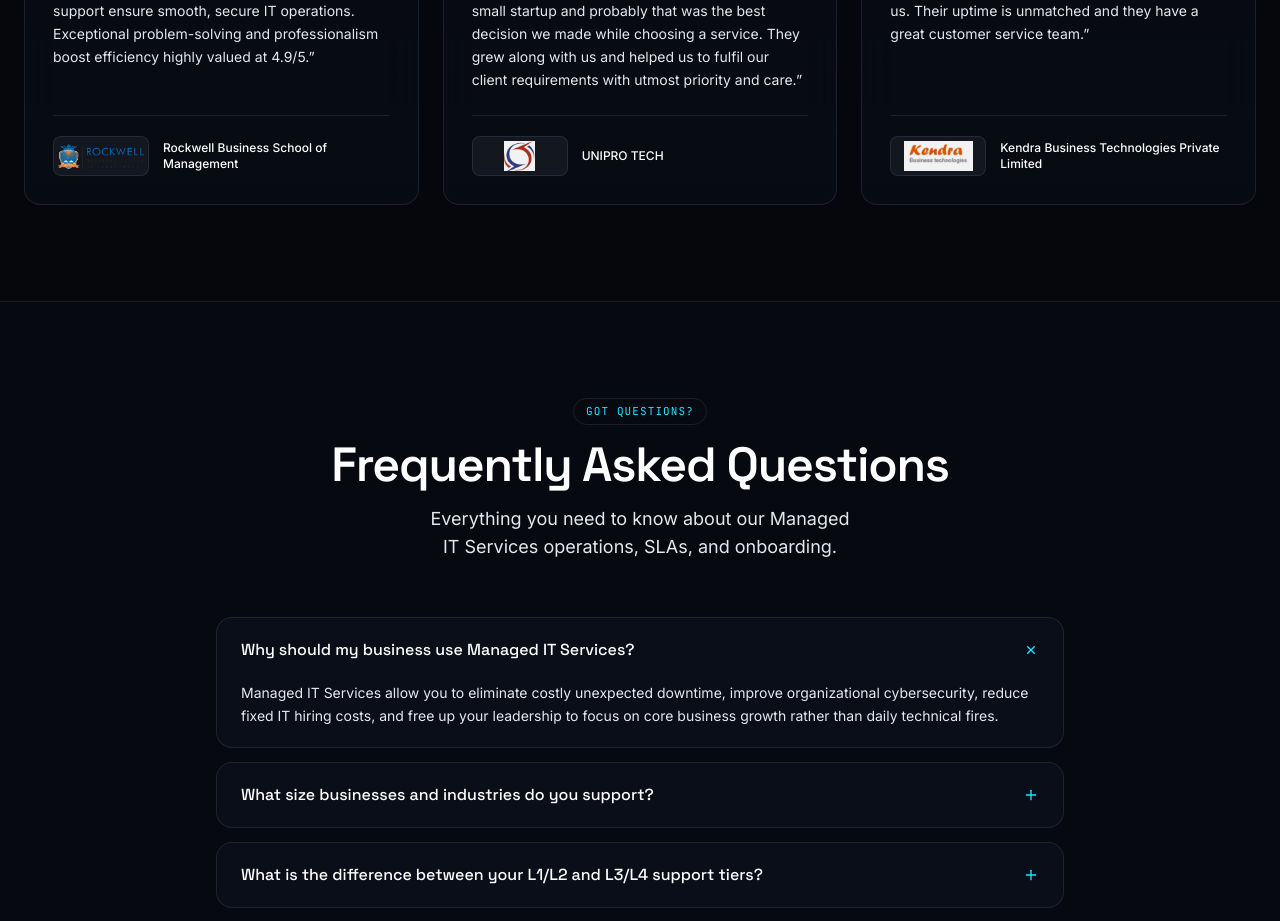
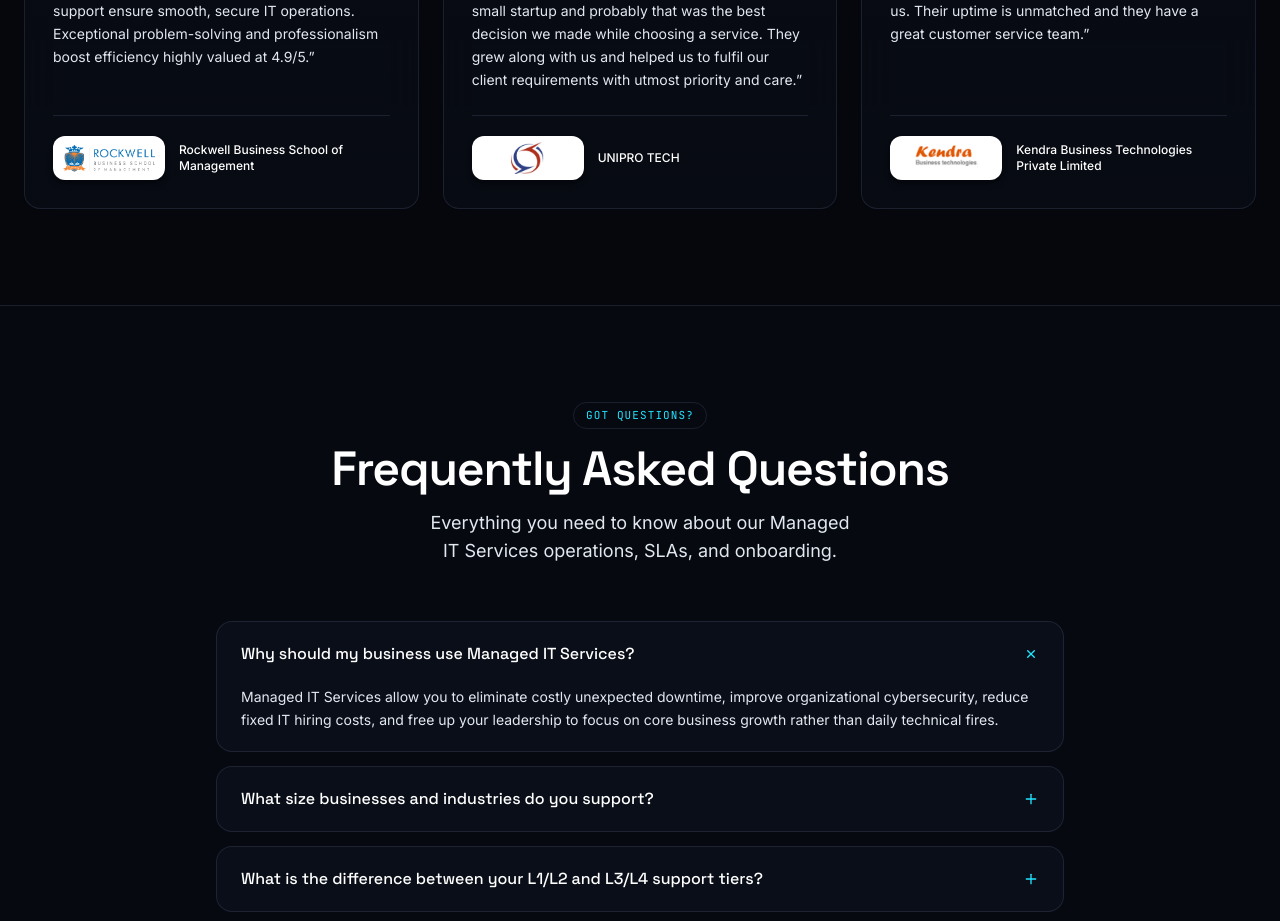
Before and after one commit to bhanu0379/cloudbox99, a Next.js app: page /managed-it-services in a window 1280 px wide. Shown: the part 5860-6781 px from the top of the page. Built offline with nearby package versions, Linux system fonts and the light colour scheme.

Commit message:
Enhance client logo contrast with clean white containers in testimonials

```diff
--- a/src/components/ManagedITServicesContent.tsx
+++ b/src/components/ManagedITServicesContent.tsx
@@ -706,13 +706,13 @@ export function ManagedITServicesContent() {
 
                 <div className="mt-6 flex items-center gap-3.5 border-t border-white/[0.06] pt-5">
                   {t.logo ? (
-                    <div className="relative h-10 w-24 shrink-0 rounded-lg bg-white/5 p-1 flex items-center justify-center border border-white/10 overflow-hidden">
+                    <div className="relative h-11 w-28 shrink-0 rounded-xl bg-white px-2.5 py-1.5 flex items-center justify-center shadow-md shadow-black/30 overflow-hidden">
                       <Image
                         src={t.logo}
                         alt={t.client}
-                        width={90}
+                        width={96}
                         height={36}
-                        className="max-h-full w-auto object-contain brightness-95"
+                        className="max-h-full w-auto object-contain"
                       />
                     </div>
                   ) : (
```
